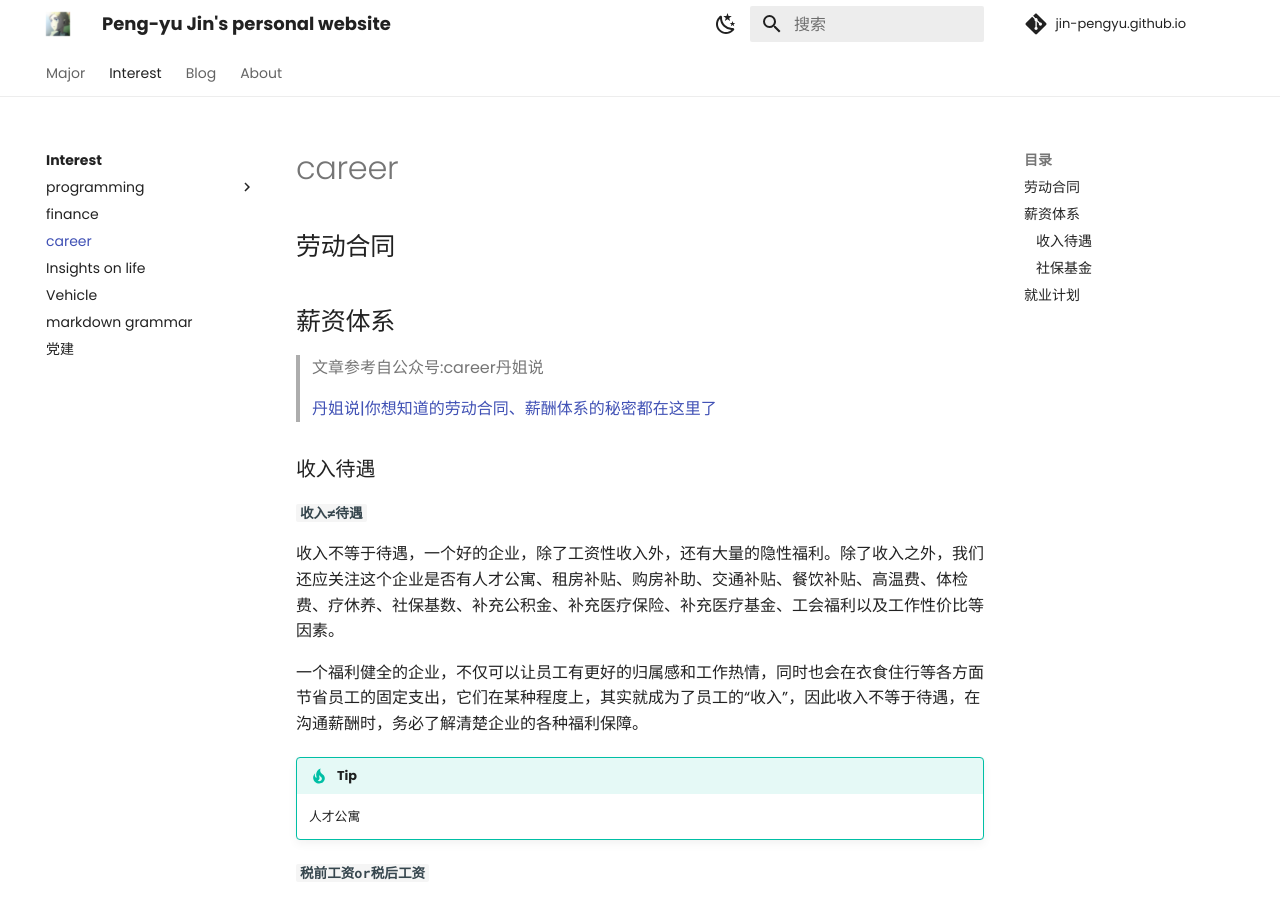
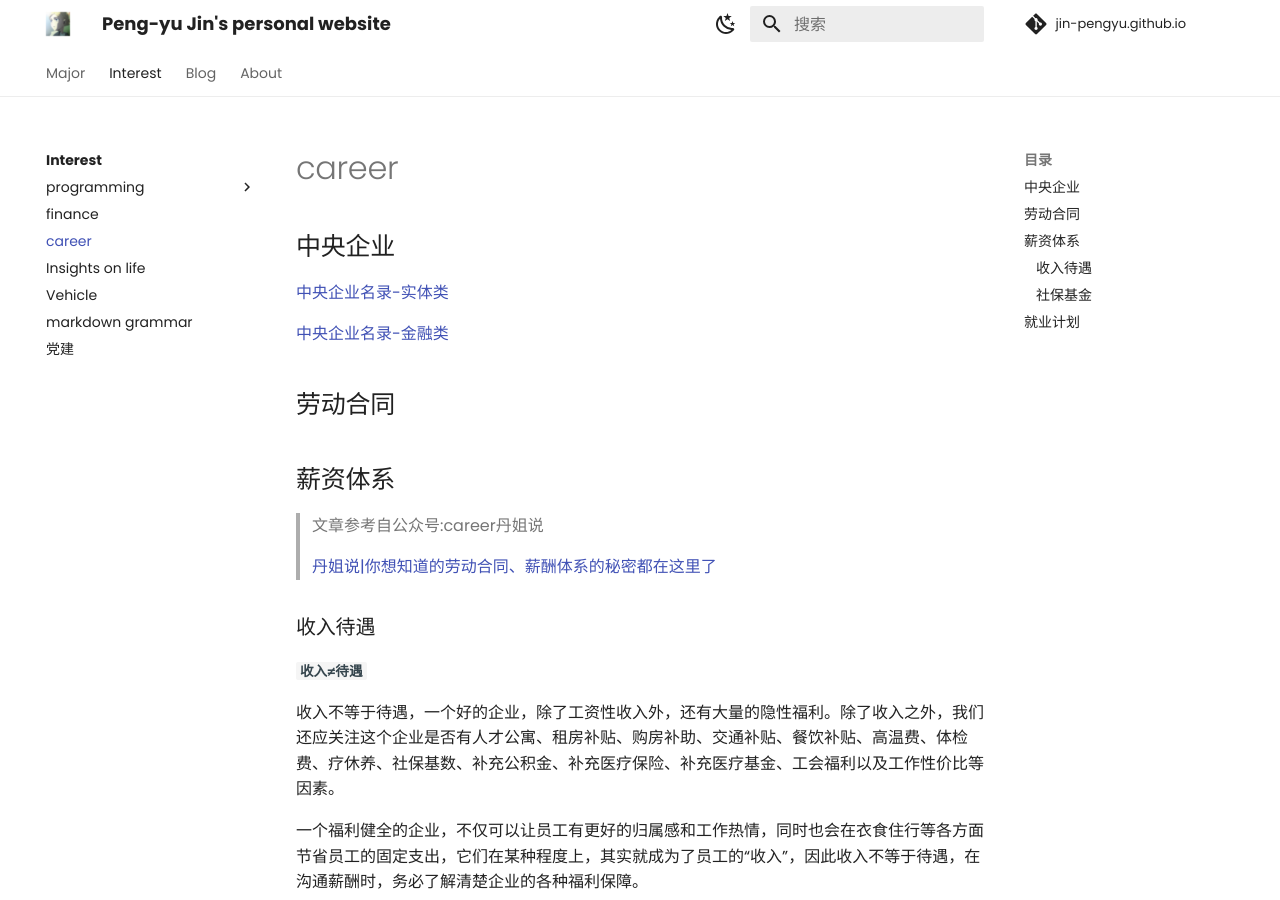
Before and after one commit to Pengyu-Jin/Pengyu-Jin.github.io, an MkDocs documentation site: the page built from docs/interest/career/career.md, in a window 1280 px wide and 900 px high. Built offline with MkDocs 1.6.1 and Material for MkDocs 9.7.7, drawn with Linux system fonts in a browser that asks for light colours; comment, search, counter and statistics services are not loaded.

Commit message:
post20240609-b

```diff
--- a/docs/interest/career/career.md
+++ b/docs/interest/career/career.md
@@ -1,3 +1,10 @@
+## 中央企业
+
+[中央企业名录-实体类](http://www.sasac.gov.cn/n2588045/n27271785/n27271792/index.html){:target=_blank}
+
+[中央企业名录-金融类](https://www.gov.cn/guoqing/2021-09/14/content_5637186.htm){:target=_blank}
+
+
 ## 劳动合同
 
 ## 薪资体系
```
